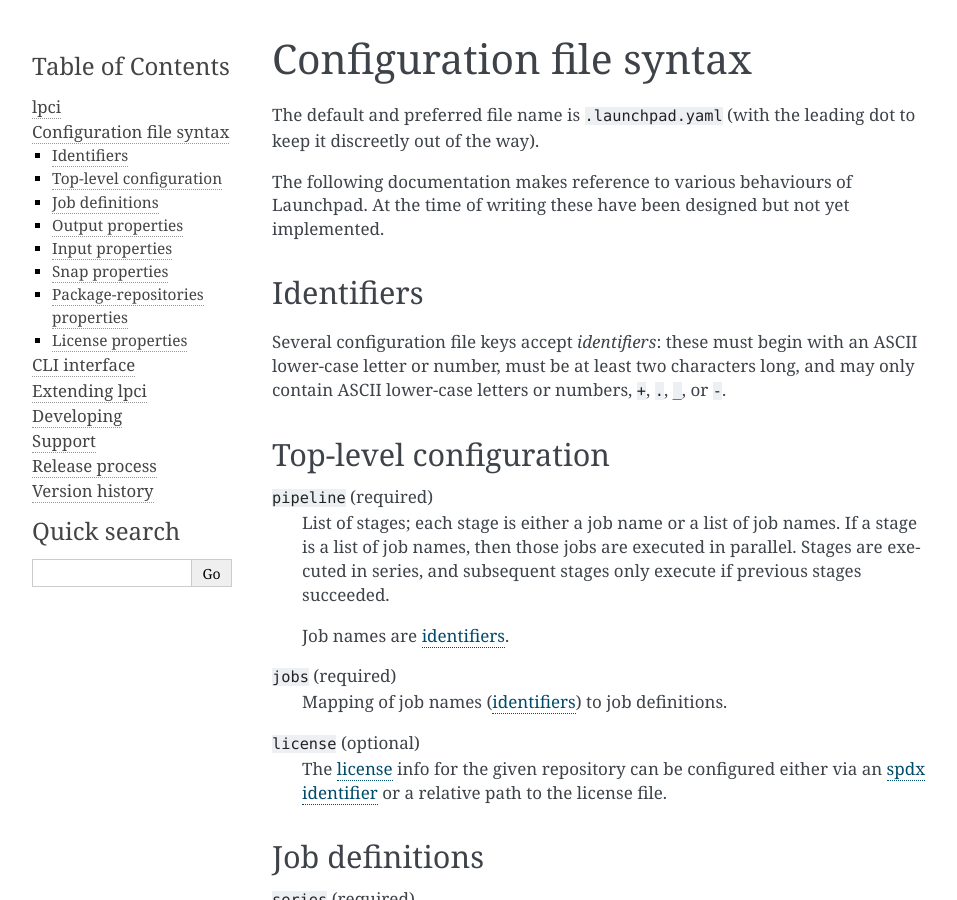
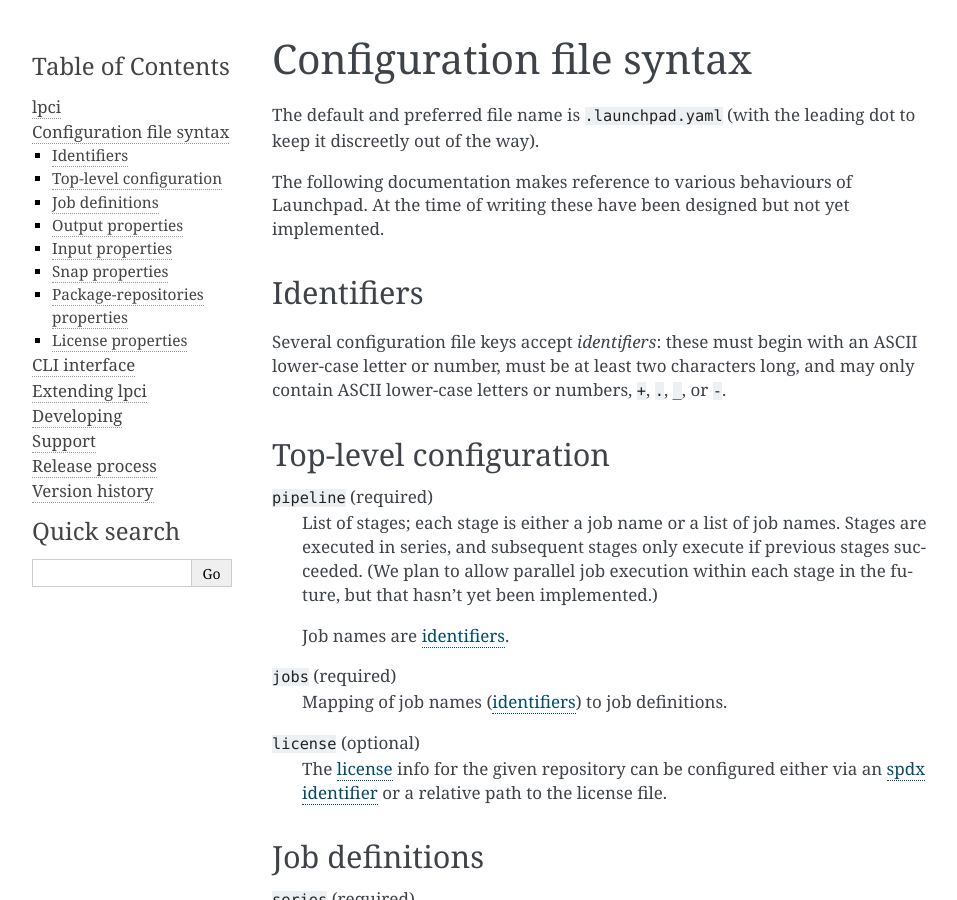
Before and after one commit to tushar5526/lpci-mirror, a Sphinx documentation site: the page built from docs/configuration.rst, in a window 1280 px wide and 900 px high. Shown: the whole window, without its empty margins (148-1105 px from the left). Built offline with Sphinx 7.4.7, drawn with Linux system fonts in a browser that asks for light colours.

Commit message:
Update documentation about parallel job execution

```diff
--- a/docs/configuration.rst
+++ b/docs/configuration.rst
@@ -23,9 +23,10 @@
 
 ``pipeline`` (required)
      List of stages; each stage is either a job name or a list of job names.
-     If a stage is a list of job names, then those jobs are executed in
-     parallel.  Stages are executed in series, and subsequent stages only
-     execute if previous stages succeeded.
+     Stages are executed in series, and subsequent stages only execute if
+     previous stages succeeded.
+     (We plan to allow parallel job execution within each stage in the future,
+     but that hasn't yet been implemented.)
 
      Job names are :ref:`identifiers <identifiers>`.
 
```
